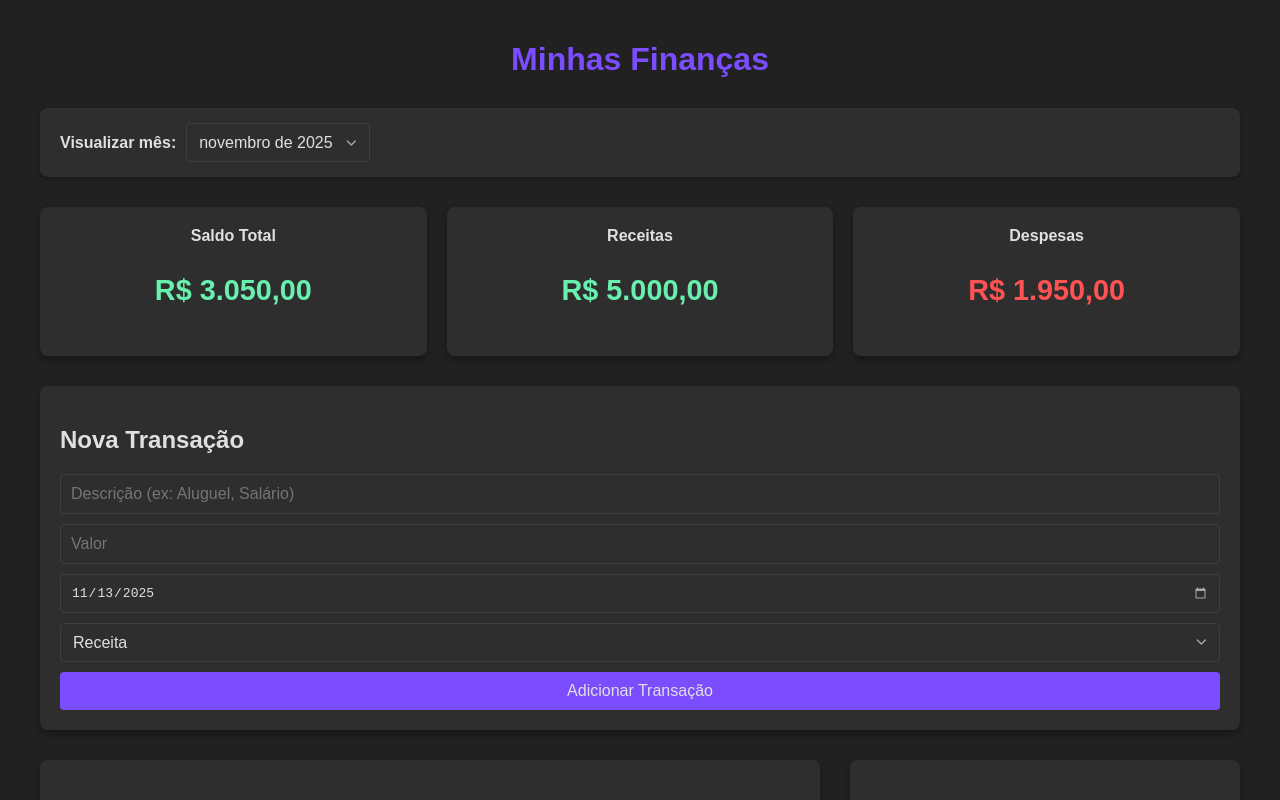
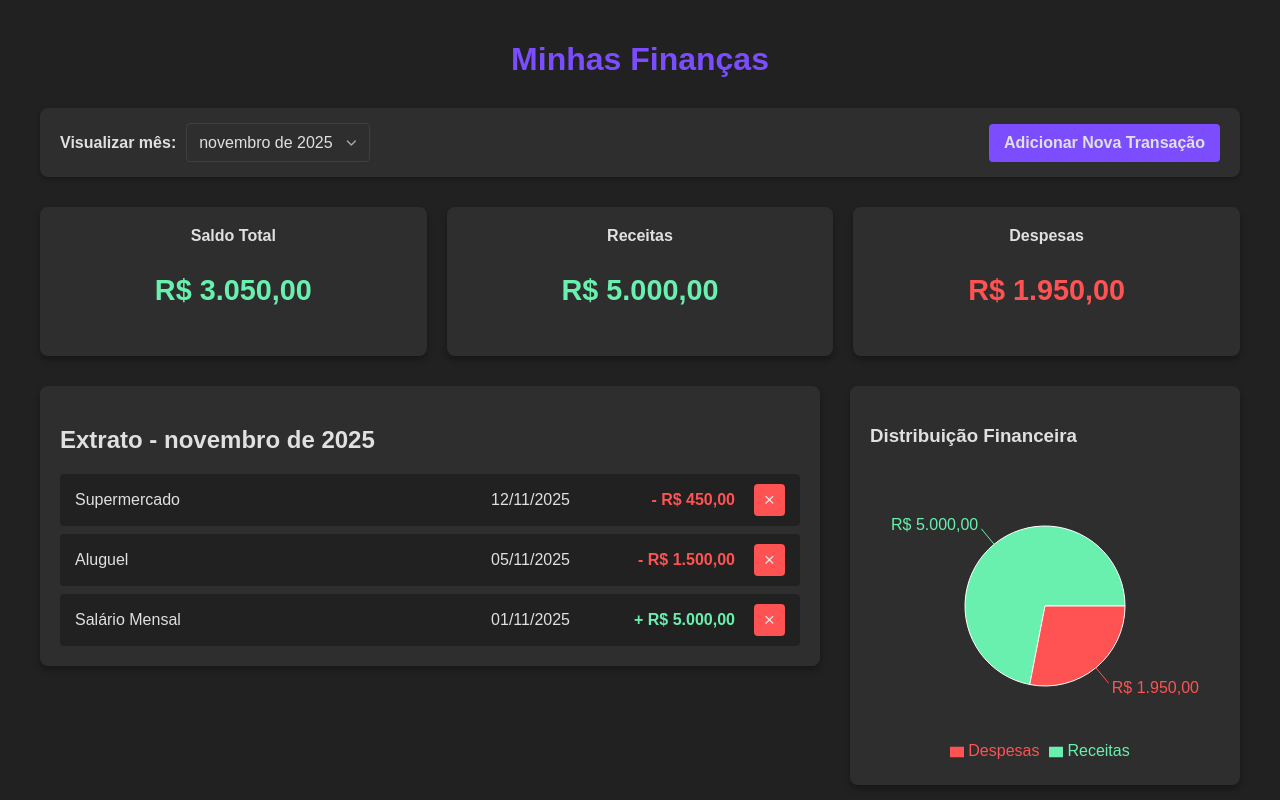
Before and after one commit to corvinau/teste-dbm, a React (Vite) app: page / in a window 1280 px wide. Shown: the top 800 px of the page. Built offline with nearby package versions, Linux system fonts and the light colour scheme.

Commit message:
adicionada interação de esconder formulário
Signed-off-by: Tatiane Medeiros <tatianeportelamedeiros@gmail.com>

```diff
--- a/src/App.css
+++ b/src/App.css
@@ -19,6 +19,39 @@
   margin-bottom: 30px;
 }
 
+.filter-content {
+  display: flex;
+  justify-content: space-between;
+  align-items: center;
+  gap: 20px;
+}
+
+@media (max-width: 660px) {
+  .filter-content {
+    flex-direction: column;
+    align-items: center;
+  }
+}
+
+.filter-container {
+  flex-shrink: 0;
+  text-align: center;
+}
+
+.add-transaction-btn {
+  padding: 10px 15px;
+  font-weight: bold;
+  white-space: nowrap;
+}
+
+.transaction-form-area {
+  background: var(--card-bg);
+  padding: 20px;
+  border-radius: 8px;
+  box-shadow: 0 4px 6px var(--shadow-color);
+  margin-bottom: 30px;
+}
+
 .summary-cards {
   display: grid;
   grid-template-columns: repeat(auto-fit, minmax(250px, 1fr));
@@ -37,14 +70,6 @@
   .summary-cards {
     grid-template-columns: repeat(auto-fit, minmax(200px, 1fr));
   }
-}
-
-.transaction-form-area {
-  background: var(--card-bg);
-  padding: 20px;
-  border-radius: 8px;
-  box-shadow: 0 4px 6px var(--shadow-color);
-  margin-bottom: 30px;
 }
 
 .main-area {
--- a/src/App.tsx
+++ b/src/App.tsx
@@ -26,6 +26,8 @@ const App = () => {
   const [selectedMonth, setSelectedMonth] = useState<string>(() =>
     getInitialMonth(initialTransactions)
   );
+
+  const [isFormVisible, setIsFormVisible] = useState(false);
 
   const availableMonths = useMemo(() => {
     const months = transactions.map((t) => t.date.substring(0, 7));
@@ -93,23 +95,32 @@ const App = () => {
       </header>
 
       <section className='filter-section'>
-        <Filter
-          availableMonths={availableMonths}
-          selectedMonth={selectedMonth}
-          onMonthChange={setSelectedMonth}
-        />
+        <div className='filter-content'>
+          <Filter
+            availableMonths={availableMonths}
+            selectedMonth={selectedMonth}
+            onMonthChange={setSelectedMonth}
+          />
+          <button
+            className='add-transaction-btn'
+            onClick={() => setIsFormVisible((prev) => !prev)}>
+            {isFormVisible ? 'Cancelar Transação' : 'Adicionar Nova Transação'}
+          </button>
+        </div>
       </section>
+
+      {isFormVisible && (
+        <section className='transaction-form-area'>
+          <h2>Nova Transação</h2>
+          <TransactionForm onAddTransaction={addTransaction} />
+        </section>
+      )}
 
       <div className='dashboard-content'>
         <section className='summary-cards'>
           <Card title='Saldo Total' value={summary.balance} type='balance' />
           <Card title='Receitas' value={summary.income} type='income' />
           <Card title='Despesas' value={summary.expense} type='expense' />
-        </section>
-
-        <section className='transaction-form-area'>
-          <h2>Nova Transação</h2>
-          <TransactionForm onAddTransaction={addTransaction} />
         </section>
 
         <section className='main-area'>
```
